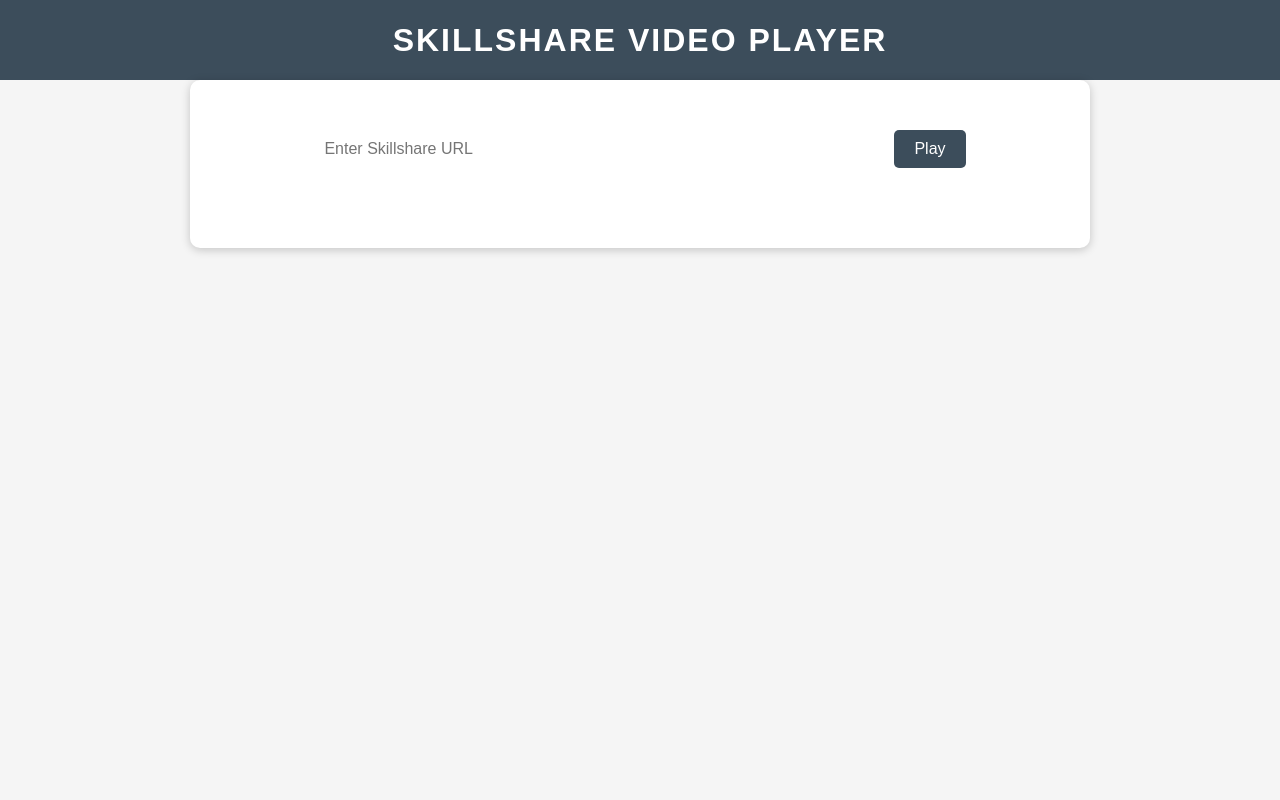
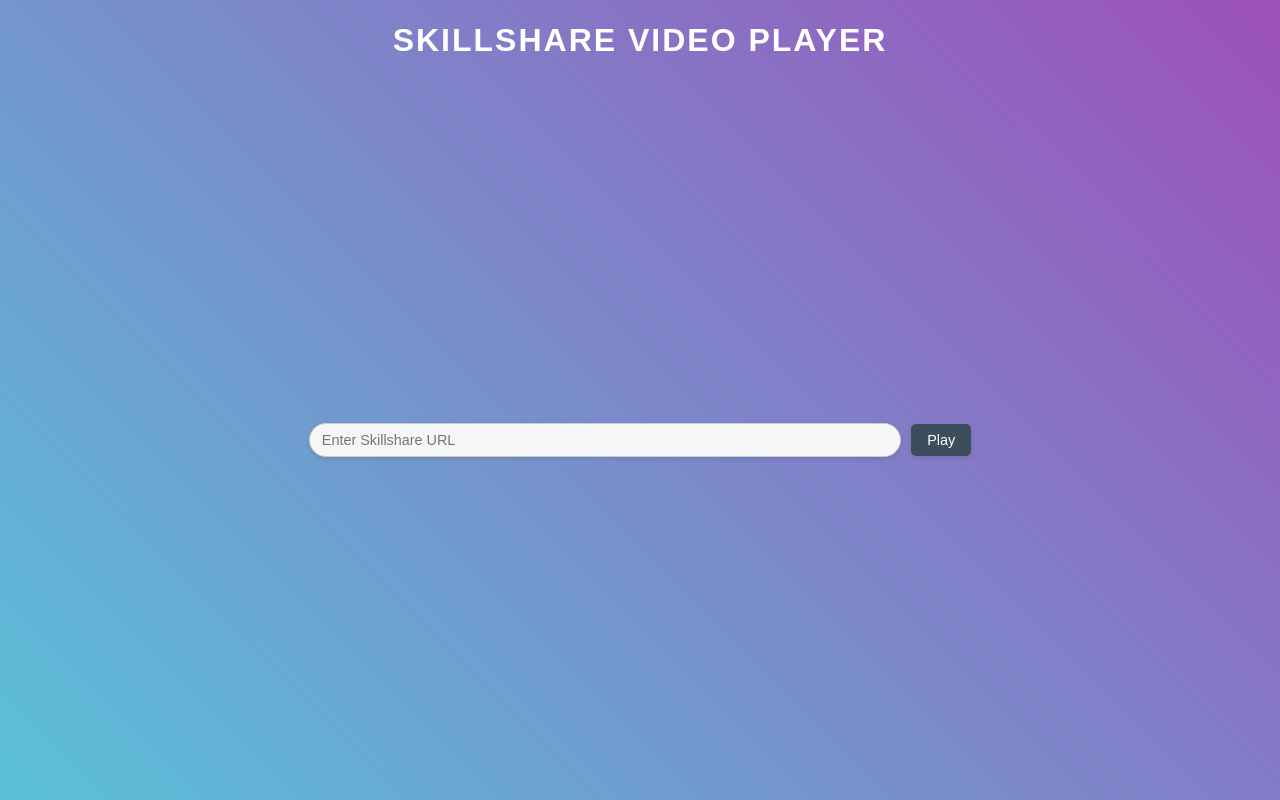
Before and after one commit to KoushikNavuluri/skillshareplayer, a Flask app: page / in a window 1280 px wide. Run offline with Flask 2, Linux system fonts and the light colour scheme.

Commit message:
Updated The Search Bar..

```diff
--- a/templates/index.html
+++ b/templates/index.html
@@ -2,12 +2,16 @@
 <html lang="en">
 <head>
     <meta charset="UTF-8">
+    <meta name="viewport" content="width=device-width, initial-scale=1.0">
     <title>Skillshare Video Player</title>
     <style>
         body {
             margin: 0;
             font-family: 'Montserrat', sans-serif;
-            background-color: #f5f5f5;
+            background: linear-gradient(45deg, #5ac1d9, #9d50bb);
+            display: flex;
+            flex-direction: column;
+            min-height: 100vh;
         }
 
         header {
@@ -15,48 +19,87 @@
             justify-content: center;
             align-items: center;
             height: 80px;
-            background-color: #3c4d5b;
-            color: #fff;
         }
 
         h1 {
             font-size: 2rem;
             text-transform: uppercase;
             letter-spacing: 2px;
+            color: #fff;
         }
 
         .container {
-            max-width: 800px;
-            margin: auto;
+            flex-grow: 1;
+            display: flex;
+            flex-direction: column;
+            justify-content: center;
+            align-items: center;
             padding: 50px;
-            background-color: #fff;
-            box-shadow: 0 2px 10px rgba(0, 0, 0, 0.2);
-            border-radius: 10px;
         }
 
-        .form-group {
+        .search-bar {
+            position: relative;
             display: flex;
             justify-content: center;
             align-items: center;
-            margin-bottom: 30px;
+            width: 60%;
         }
 
         input[type="text"] {
-            width: 70%;
-            padding: 10px;
-            border: none;
-            border-radius: 5px;
-            font-size: 1rem;
+            width: 80%;
+            padding: 8px 12px;
+            border: 1px solid #ccc;
+            border-radius: 25px;
+            font-size: 0.9rem;
+            background-color: #f6f6f6;
+            box-shadow: 0 2px 4px rgba(0, 0, 0, 0.1);
+            outline: none;
+            transition: all 0.3s ease;
+        }
+
+        input[type="text"]:focus {
+            border-color: #3c4d5b;
+            box-shadow: 0 2px 4px rgba(0, 0, 0, 0.3);
         }
 
         button[type="submit"] {
-            padding: 10px 20px;
+            margin-left: 10px;
+            padding: 8px 16px;
             border: none;
             border-radius: 5px;
             background-color: #3c4d5b;
             color: #fff;
-            font-size: 1rem;
+            font-size: 0.9rem;
             cursor: pointer;
+            box-shadow: 0 2px 4px rgba(0, 0, 0, 0.1);
+            transition: background-color 0.3s ease;
+        }
+
+        button[type="submit"]:hover {
+            background-color: #57606f;
+        }
+
+        .loading-spinner {
+            display: none;
+            position: absolute;
+            width: 30px;
+            height: 30px;
+            top: 50%;
+            left: 50%;
+            transform: translate(-50%, -50%);
+            border: 2px solid #3c4d5b;
+            border-top-color: transparent;
+            border-radius: 50%;
+            animation: spin 1s linear infinite;
+        }
+
+        @keyframes spin {
+            0% {
+                transform: translateY(-50%) rotate(0deg);
+            }
+            100% {
+                transform: translateY(-50%) rotate(360deg);
+            }
         }
 
         @media (max-width: 768px) {
@@ -68,8 +111,12 @@
                 padding: 30px;
             }
 
+            .search-bar {
+                width: 90%;
+            }
+
             input[type="text"] {
-                width: 60%;
+                width: 100%;
                 font-size: 0.8rem;
             }
 
@@ -78,6 +125,11 @@
             }
         }
     </style>
+    <script>
+        function showLoading() {
+            document.getElementById('loading-spinner').style.display = 'block';
+        }
+    </script>
 </head>
 <body>
     <header>
@@ -87,9 +139,10 @@
         {% if error %}
         <p style="color: red">{{ error }}</p>
         {% endif %}
-        <form action="{{ url_for('index')}}" method="POST" class="form-group">
+        <form action="{{ url_for('index')}}" method="POST" class="search-bar" onsubmit="showLoading()">
             <input type="text" name="url" placeholder="Enter Skillshare URL">
             <button type="submit">Play</button>
+            <div id="loading-spinner" class="loading-spinner"></div>
         </form>
     </div>
 </body>
```
